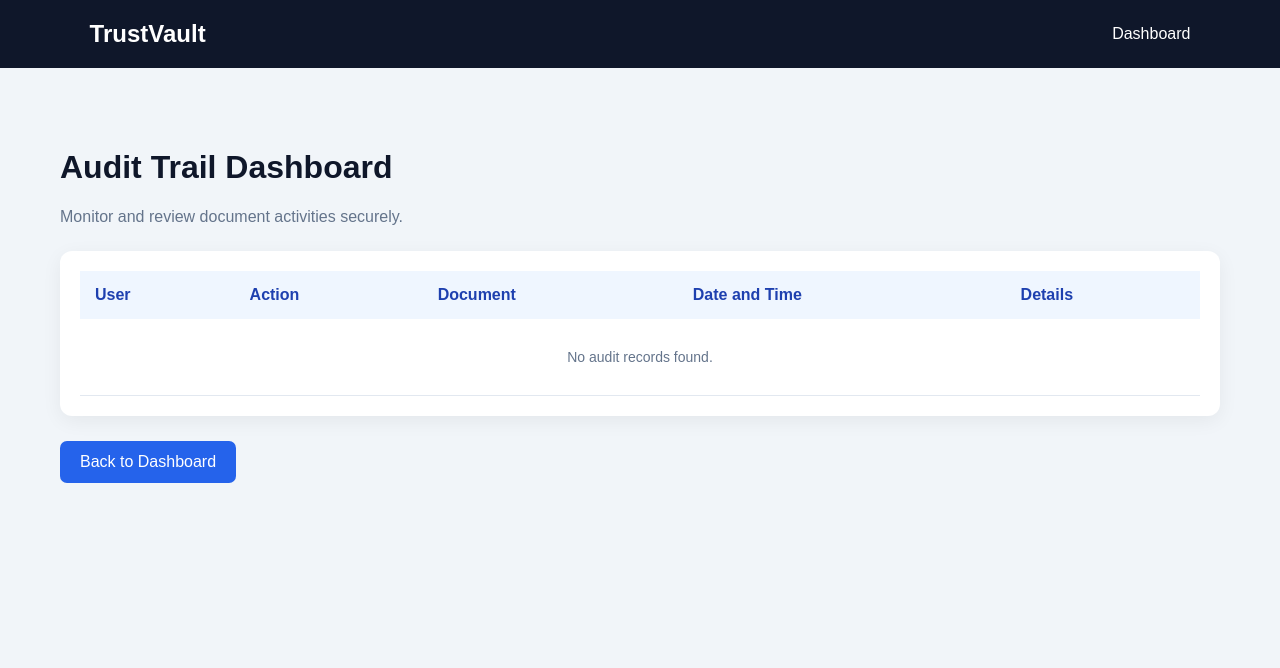
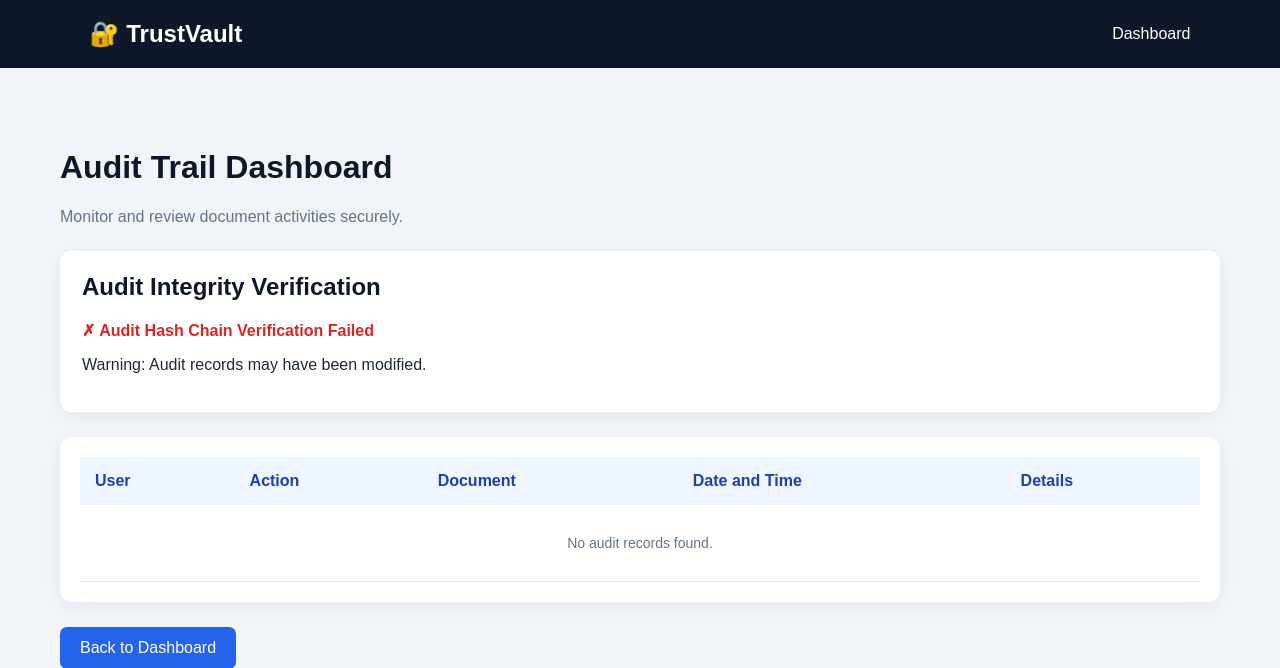
Before and after one commit to kumari95563/TrustVault, a Django app: template audit/templates/audit/audit_dashboard.html in a window 1280 px wide. Shown: the top 668 px of the page. Run offline with Django 5.2, Linux system fonts and the light colour scheme; the template is opened without the code that fills it, so the values that code supplies are empty.

Commit message:
Add audit hash chain verification dashboard

```diff
--- a/audit/templates/audit/audit_dashboard.html
+++ b/audit/templates/audit/audit_dashboard.html
@@ -1,3 +1,4 @@
+
 <!DOCTYPE html>
 <html lang="en">
 <head>
@@ -52,6 +53,29 @@
 
         .heading p {
             color: #64748b;
+        }
+
+        .verification {
+            background: white;
+            padding: 22px;
+            margin-bottom: 25px;
+            border-radius: 12px;
+            box-shadow: 0 5px 20px rgba(0,0,0,0.06);
+        }
+
+        .verification h2 {
+            margin-top: 0;
+            color: #0f172a;
+        }
+
+        .success {
+            color: #15803d;
+            font-weight: bold;
+        }
+
+        .failure {
+            color: #dc2626;
+            font-weight: bold;
         }
 
         .table-container {
@@ -109,13 +133,24 @@
         .back:hover {
             background: #1d4ed8;
         }
+
+        @media (max-width: 600px) {
+            .container {
+                margin: 15px auto;
+                padding: 12px;
+            }
+
+            nav {
+                padding: 18px;
+            }
+        }
     </style>
 </head>
 
 <body>
 
     <nav>
-        <h2>TrustVault</h2>
+        <h2>🔐 TrustVault</h2>
         <a href="{% url 'dashboard' %}">Dashboard</a>
     </nav>
 
@@ -126,9 +161,38 @@
             <p>Monitor and review document activities securely.</p>
         </div>
 
+        <!-- Audit Hash Chain Verification -->
+
+        <div class="verification">
+
+            <h2>Audit Integrity Verification</h2>
+
+            {% if chain_valid %}
+
+                <p class="success">
+                    ✓ Audit Hash Chain Verified Successfully
+                </p>
+
+                <p>All audit records passed the hash-chain verification.</p>
+
+            {% else %}
+
+                <p class="failure">
+                    ✗ Audit Hash Chain Verification Failed
+                </p>
+
+                <p>Warning: Audit records may have been modified.</p>
+
+            {% endif %}
+
+        </div>
+
+        <!-- Audit Records Table -->
+
         <div class="table-container">
 
             <table>
+
                 <tr>
                     <th>User</th>
                     <th>Action</th>
@@ -138,8 +202,12 @@
                 </tr>
 
                 {% for log in logs %}
+
                 <tr>
-                    <td>{{ log.user|default:"Deleted User" }}</td>
+
+                    <td>
+                        {{ log.user|default:"Deleted User" }}
+                    </td>
 
                     <td class="action">
                         {{ log.action }}
@@ -156,14 +224,17 @@
                     <td>
                         {{ log.details }}
                     </td>
+
                 </tr>
 
                 {% empty %}
+
                 <tr>
                     <td colspan="5" class="empty">
                         No audit records found.
                     </td>
                 </tr>
+
                 {% endfor %}
 
             </table>
```
Also changed, not shown: audit/views.py (+6 -1 lines).
